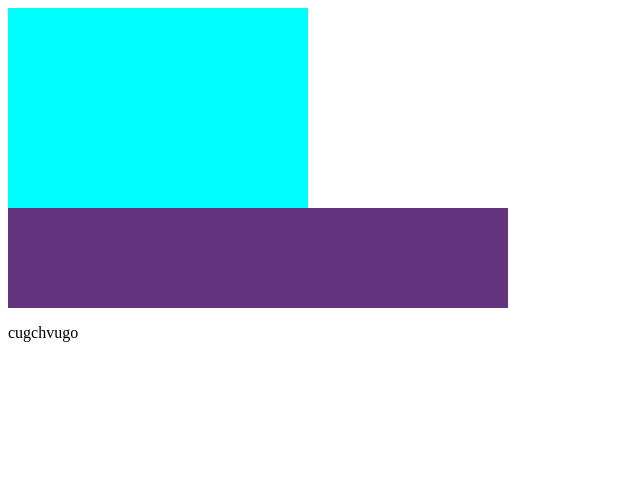
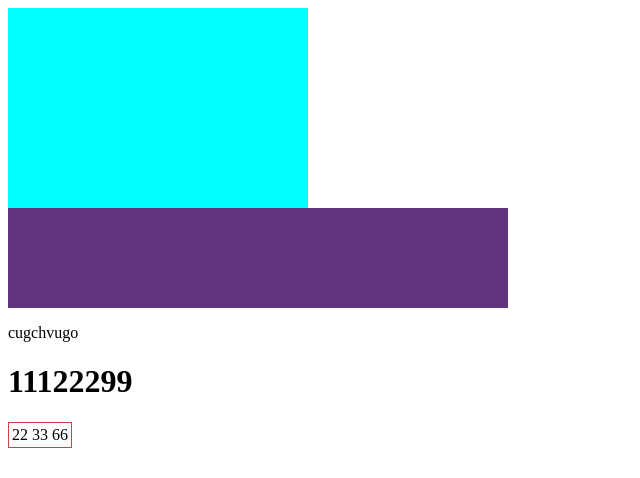
Before and after one commit to WQH-Qing/test1116, a plain HTML site: page index.html in a window 1280 px wide. Shown: the whole page, without its empty margins (0-640 px from the left). Drawn offline with Linux system fonts and the light colour scheme.

Commit message:
add table

```diff
--- a/index.css
+++ b/index.css
@@ -9,3 +9,7 @@
     height: 100px;
     background-color: rgb(98, 52, 126);
 }
+
+table{
+    border: 1px solid #c54444;
+}
--- a/index.html
+++ b/index.html
@@ -10,6 +10,14 @@
     <div class="box"></div>
     <div class="box2"></div>
     <p>cugchvugo</p>
+    <h1>11122299</h1>
+    <table>
+        <tr>
+            <td>22</td>
+            <td>33</td>
+            <td>66</td>
+        </tr>
+    </table>
 
 </body>
 </html>
```
